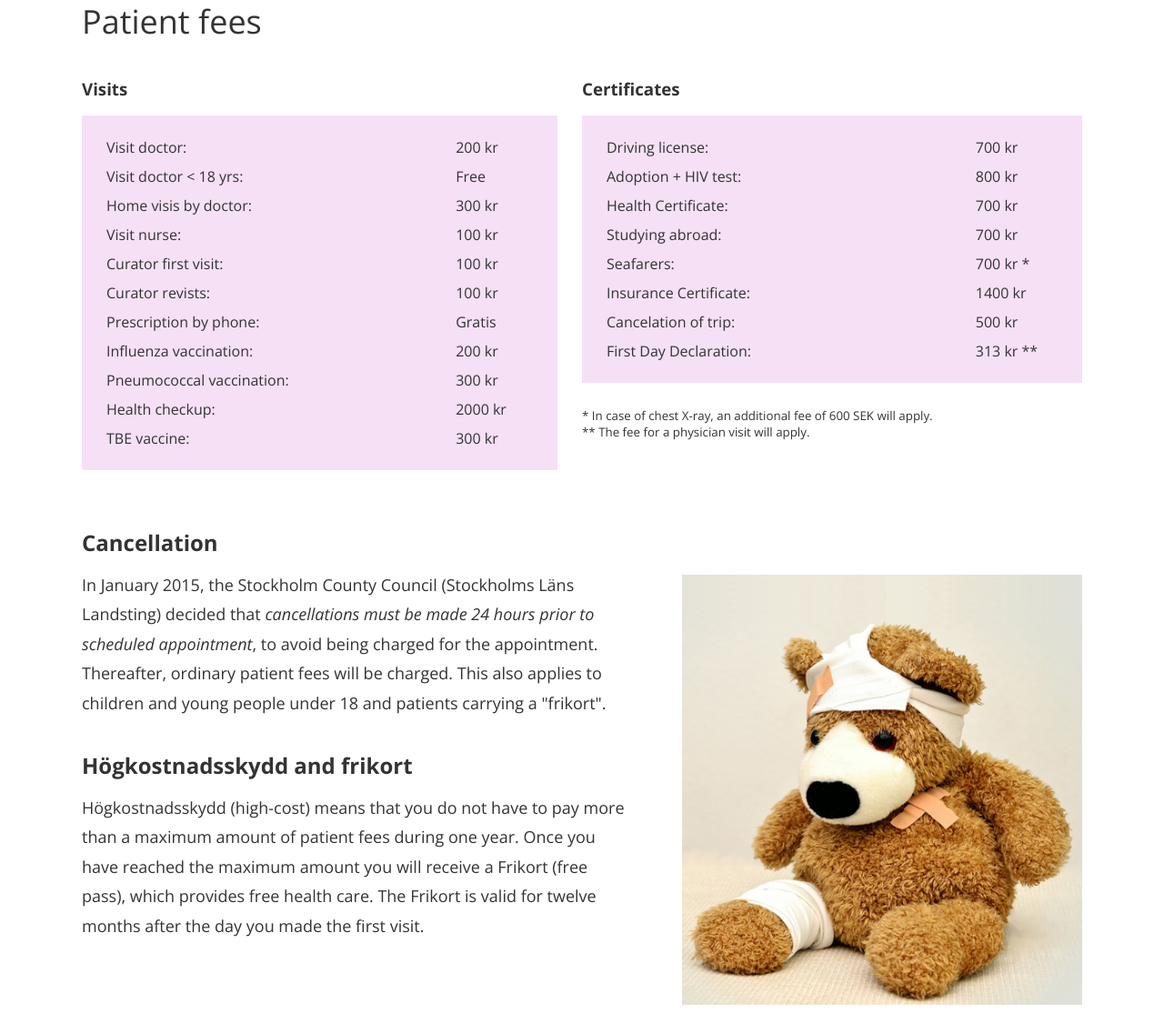
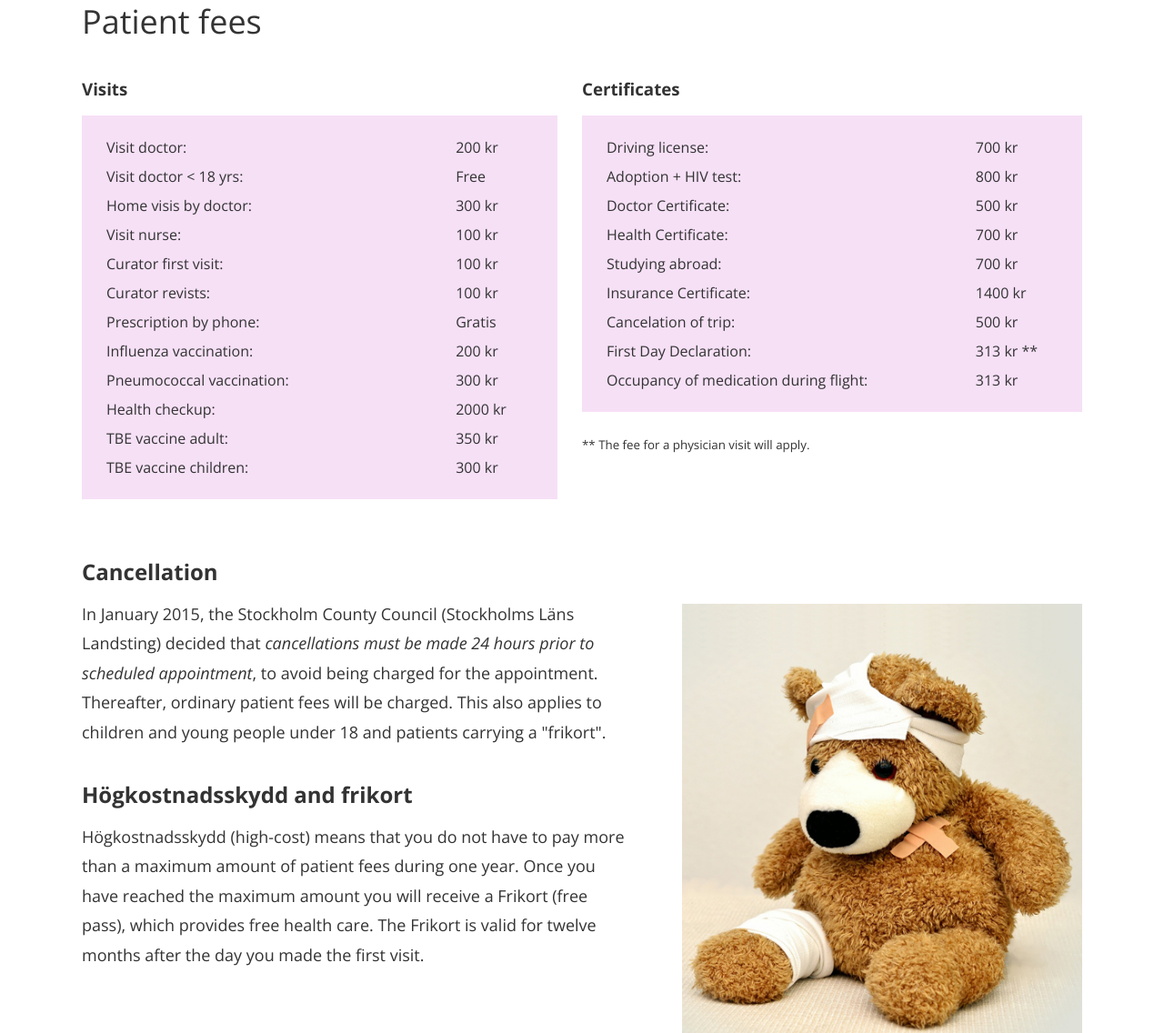
Before and after one commit to adamsdotter/DKH, a PHP site: page /patient-fees in a window 1280 px wide. Shown: the part 280-1416 px from the top of the page at 91% size. Run offline with PHP 8.4, Linux system fonts and the light colour scheme.

Commit message:
Patient text

```diff
--- a/patient-fees.php
+++ b/patient-fees.php
@@ -28,7 +28,8 @@
                     <dt>Influenza vaccination</dt><dd>200 kr</dd>
                     <dt>Pneumococcal vaccination</dt><dd>300 kr</dd>
                     <dt>Health checkup</dt><dd>2000 kr</dd>
-                    <dt>TBE vaccine</dt><dd>300 kr</dd>
+                    <dt>TBE vaccine adult</dt><dd>350 kr</dd>
+                    <dt>TBE vaccine children</dt><dd>300 kr</dd>
                 </dl>
             </div>
             <div class="price-list">
@@ -36,14 +37,14 @@
                 <dl class="color-box">
                     <dt>Driving license</dt><dd>700 kr</dd>
                     <dt>Adoption + HIV test</dt><dd>800 kr</dd>
+                    <dt>Doctor Certificate</dt><dd>500 kr</dd>
                     <dt>Health Certificate</dt><dd>700 kr</dd>
                     <dt>Studying abroad</dt><dd>700 kr</dd>
-                    <dt>Seafarers</dt><dd>700 kr *</dd>
                     <dt>Insurance Certificate</dt><dd>1400 kr</dd>
                     <dt>Cancelation of trip</dt><dd>500 kr</dd>
                     <dt>First Day Declaration</dt><dd>313 kr **</dd>
+                    <dt>Occupancy of medication during flight</dt><dd>313 kr</dd>
                 </dl>
-                <small>* In case of chest X-ray, an additional fee of 600 SEK will apply.</small>
                 <small>** The fee for a physician visit will apply.</small>
             </div>
             <div class="page-content">
```
Also changed, not shown: patientavgifter.php (+4 -3 lines).
